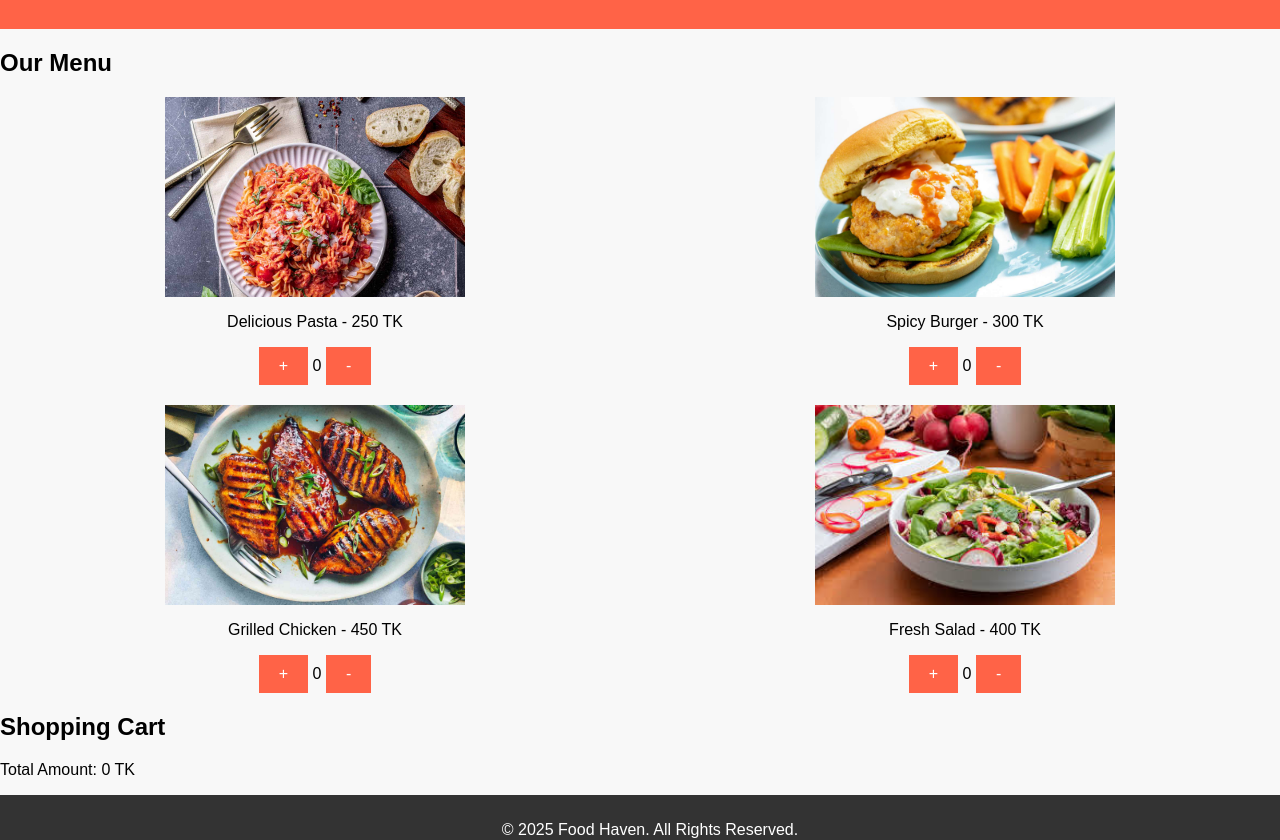
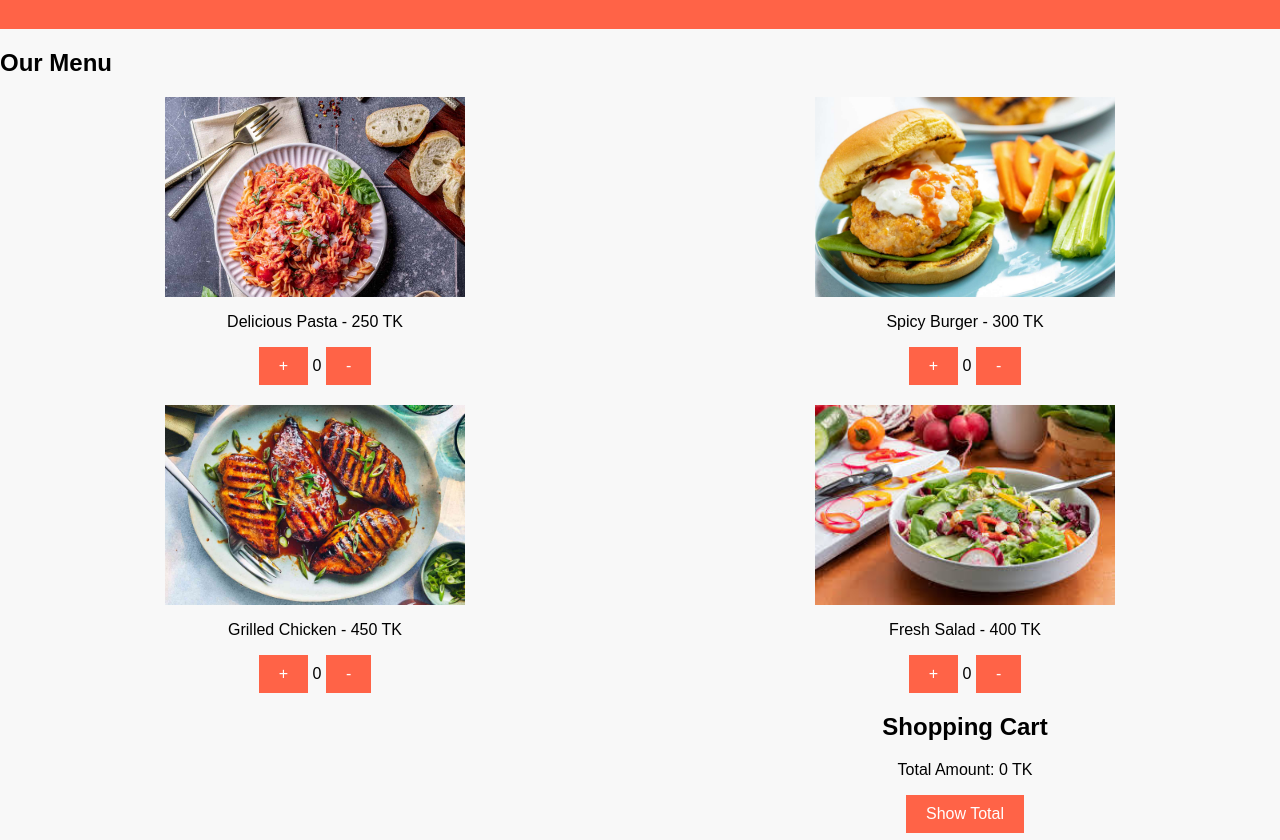
Before and after one commit to JM-Smaron/My-Food-Web, a plain HTML site: page product.html in a window 1280 px wide. Shown: the part 115-955 px from the top of the page. Drawn offline with Linux system fonts and the light colour scheme.

Commit message:
another cart add

```diff
--- a/java_for_buttonclick.js
+++ b/java_for_buttonclick.js
@@ -29,3 +29,7 @@ function updateCart(item, price) {
     document.getElementById(item + "-count").innerText = cartItems[item];
     document.getElementById("totalAmount").innerText = totalAmount;
 }
+
+function showTotal() {
+    alert("Total Amount: " + totalAmount + " TK");
+}
--- a/product.html
+++ b/product.html
@@ -49,6 +49,14 @@
                     <button onclick="updateCart('salad', 400)">+</button>
                     <span id="salad-count">0</span>
                     <button onclick="updateCart('salad', -400)">-</button>
+
+
+                    <section class="cart">
+                        <h2>Shopping Cart</h2>
+                        <p>Total Amount: <span id="totalAmount">0</span> TK</p>
+                        <button onclick="showTotal()">Show Total</button>
+                    </section>
+
                 </div>
             </div>
         </section>
```
